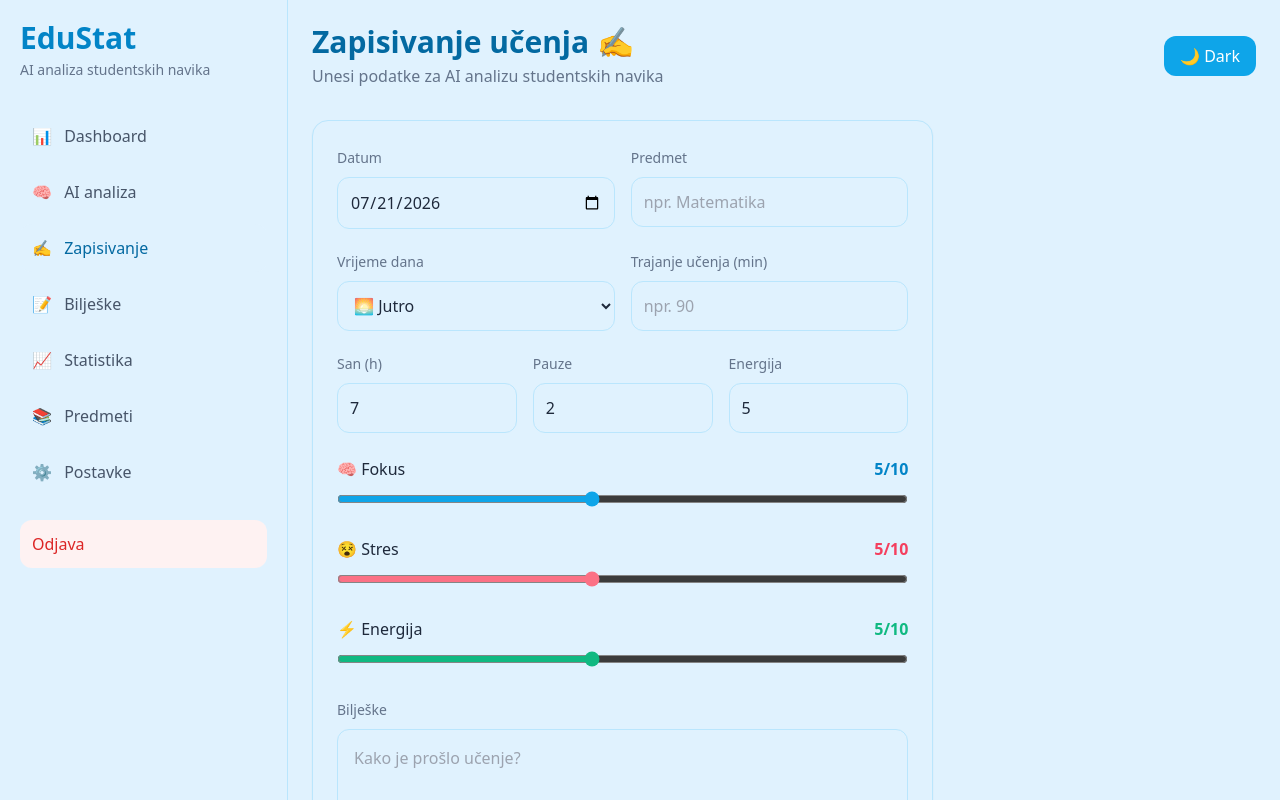
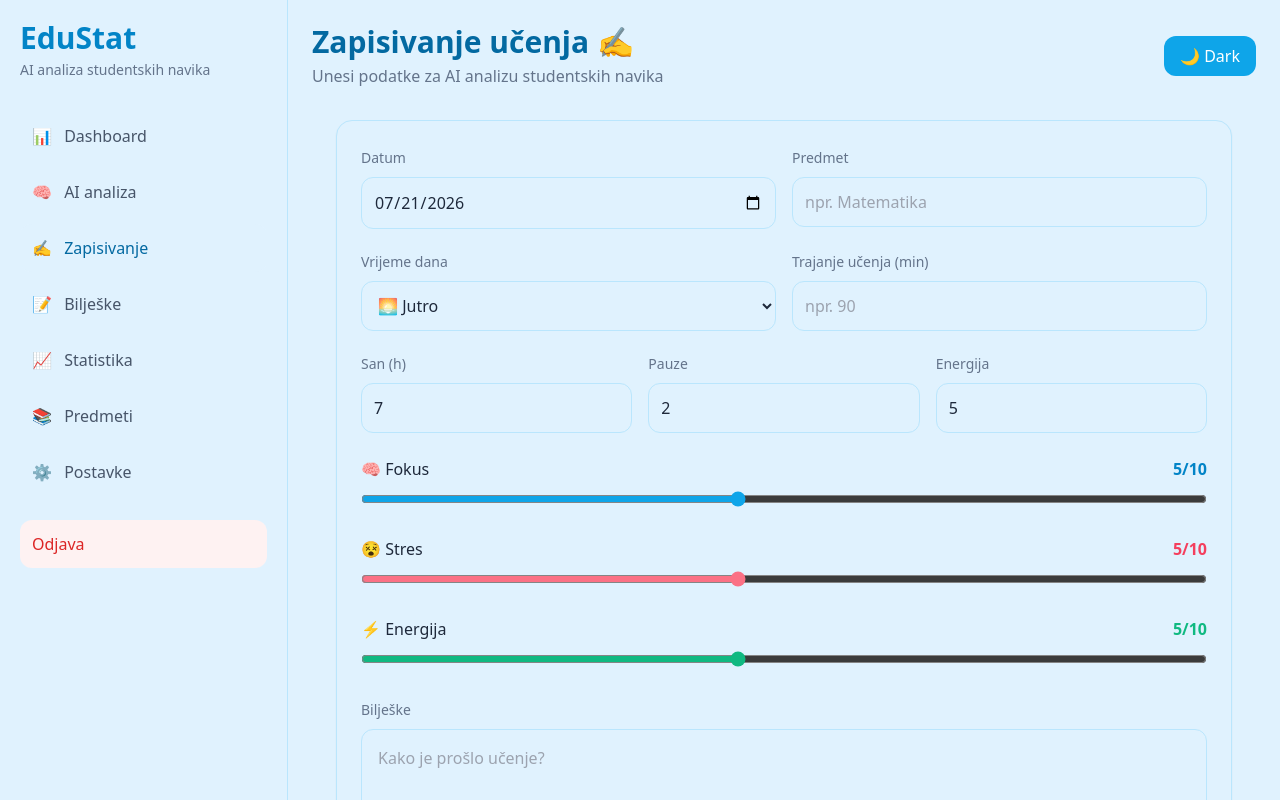
Before and after one commit to BarbaraMedica/Zavrsni_EduStatApp, a Vue app in the folder frontend/: page /zapisivanje in a window 1280 px wide. Shown: the top 800 px of the page. Built offline with nearby package versions, Linux system fonts and the light colour scheme.

Commit message:
Mrvicu uređen raspored kartica  Biljeske i Zapisivanje

```diff
--- a/frontend/src/views/Biljeske.vue
+++ b/frontend/src/views/Biljeske.vue
@@ -52,7 +52,7 @@
 
         <!-- GRID -->
 
-        <div class="grid grid-cols-1 lg:grid-cols-3 gap-6">
+        <div class="grid grid-cols-1 xl:grid-cols-[1.6fr_1fr] gap-6">
 
 
           <!-- NEW ANALYSIS -->
@@ -61,7 +61,7 @@
             :class="darkMode
               ? 'bg-slate-800 border-slate-700'
               : 'bg-white border-sky-100'"
-            class="lg:col-span-2 rounded-2xl border p-6 shadow-sm"
+            class="rounded-2xl border p-6 shadow-sm"
           >
 
 
@@ -233,7 +233,7 @@
 
           <div
             v-else
-            class="grid grid-cols-1 md:grid-cols-2 gap-5"
+            class="grid grid-cols-1 md:grid-cols-2 xl:grid-cols-3 gap-5"
           >
 
 
--- a/frontend/src/views/Zapisivanje.vue
+++ b/frontend/src/views/Zapisivanje.vue
@@ -8,7 +8,8 @@
       <Sidebar :darkMode="darkMode" />
 
       <!-- MAIN -->
-      <main class="flex-1 p-6">
+      <main class="flex-1 p-6 flex justify-center">
+        <div class="w-full max-w-5xl">
 
         <!-- HEADER -->
         <div class="flex justify-between items-center mb-8">
@@ -37,14 +38,14 @@
         </div>
 
         <!-- MAIN GRID -->
-        <div class="grid grid-cols-1 lg:grid-cols-3 gap-6">
-
+        <div class="flex justify-center">
+          <div class="w-full max-w-4xl">
             <!-- FORM -->
             <div
               :class="darkMode
                 ? 'bg-slate-800 border-slate-700'
                 : 'bg-white border-sky-100'"
-            class="lg:col-span-2 rounded-2xl border p-6 shadow-sm"
+              class="rounded-2xl border p-6 shadow-sm"
             >
 
             <!-- DATE + SUBJECT -->
@@ -268,9 +269,10 @@
             </button>
 
             </div>
+          </div>
+        </div>
 
         </div>
-
       </main>
 
     </div>
```
Lines whose indentation alone changed are shown as unchanged.
